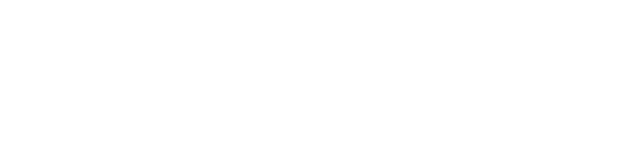
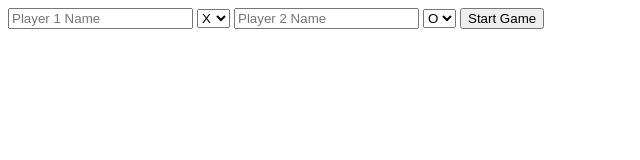
Before and after one commit to DavAnders/odin-ttt, a plain HTML site: page index.html in a window 1280 px wide. Shown: the whole page, without its empty margins (0-640 px from the left). Drawn offline with Linux system fonts and the light colour scheme.

Commit message:
Add form HTML

```diff
--- a/index.html
+++ b/index.html
@@ -8,6 +8,29 @@
     <link rel="stylesheet" href="style.css" />
   </head>
   <body>
-    <div class="gameBoard"></div>
+    <form class="player-setup">
+      <input
+        type="text"
+        class="player1-name"
+        placeholder="Player 1 Name"
+        required
+      />
+      <select class="player1-symbol">
+        <option value="X">X</option>
+        <option value="O">O</option>
+      </select>
+      <input
+        type="text"
+        class="player2-name"
+        placeholder="Player 2 Name"
+        required
+      />
+      <select class="player2-symbol">
+        <option value="O">O</option>
+        <option value="X">X</option>
+      </select>
+      <button type="submit">Start Game</button>
+    </form>
+    <div class="game-board"></div>
   </body>
 </html>
```
